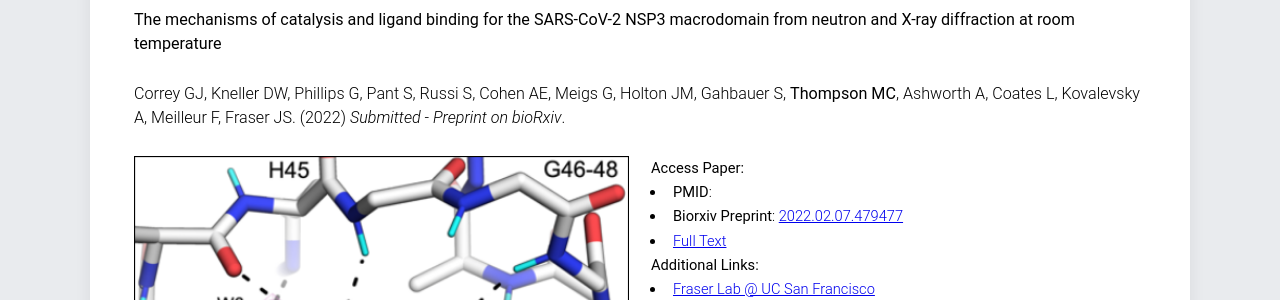
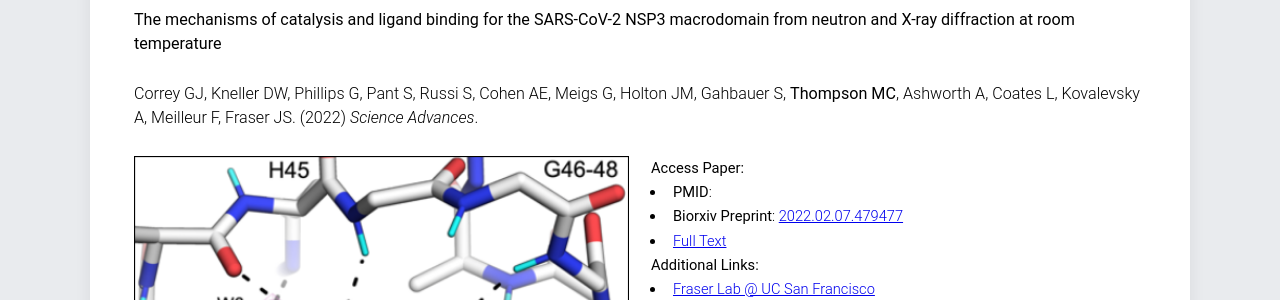
Before and after one commit to mthompson-lab/mthompson-lab.github.io, a Jekyll site: the page built from publications/index.html, in a window 1280 px wide and 900 px high. Shown: the part 441-741 px from the top of the window. Built offline with Jekyll 4.4.1, drawn with Linux system fonts in a browser that asks for light colours.

Commit message:
updated Mac1 neutron paper

```diff
--- a/_data/publications.yml
+++ b/_data/publications.yml
@@ -15,13 +15,13 @@
 #
 
 - title: "**The mechanisms of catalysis and ligand binding for the SARS-CoV-2 NSP3 macrodomain from neutron and X-ray diffraction at room temperature**"
-  citation: "Correy GJ, Kneller DW, Phillips G, Pant S, Russi S, Cohen AE, Meigs G, Holton JM, Gahbauer S, **Thompson MC**, Ashworth A, Coates L, Kovalevsky A, Meilleur F, Fraser JS. (2022) *Submitted - Preprint on bioRxiv*."
-  date: '202202'
+  citation: "Correy GJ, Kneller DW, Phillips G, Pant S, Russi S, Cohen AE, Meigs G, Holton JM, Gahbauer S, **Thompson MC**, Ashworth A, Coates L, Kovalevsky A, Meilleur F, Fraser JS. (2022) *Science Advances*."
+  date: '202205'
   image: '/images/pub/correy_2022.png'
   pmid:
   pmcid:
   biorxiv: '2022.02.07.479477'
-  pdf: '/pdf/correy_2022_biorxiv.pdf'
+  pdf: '/pdf/correy_2022.pdf'
   links:
     - name: Fraser Lab @ UC San Francisco
       url: http://www.fraserlab.com/
```
Also changed, not shown: 1 other file.
